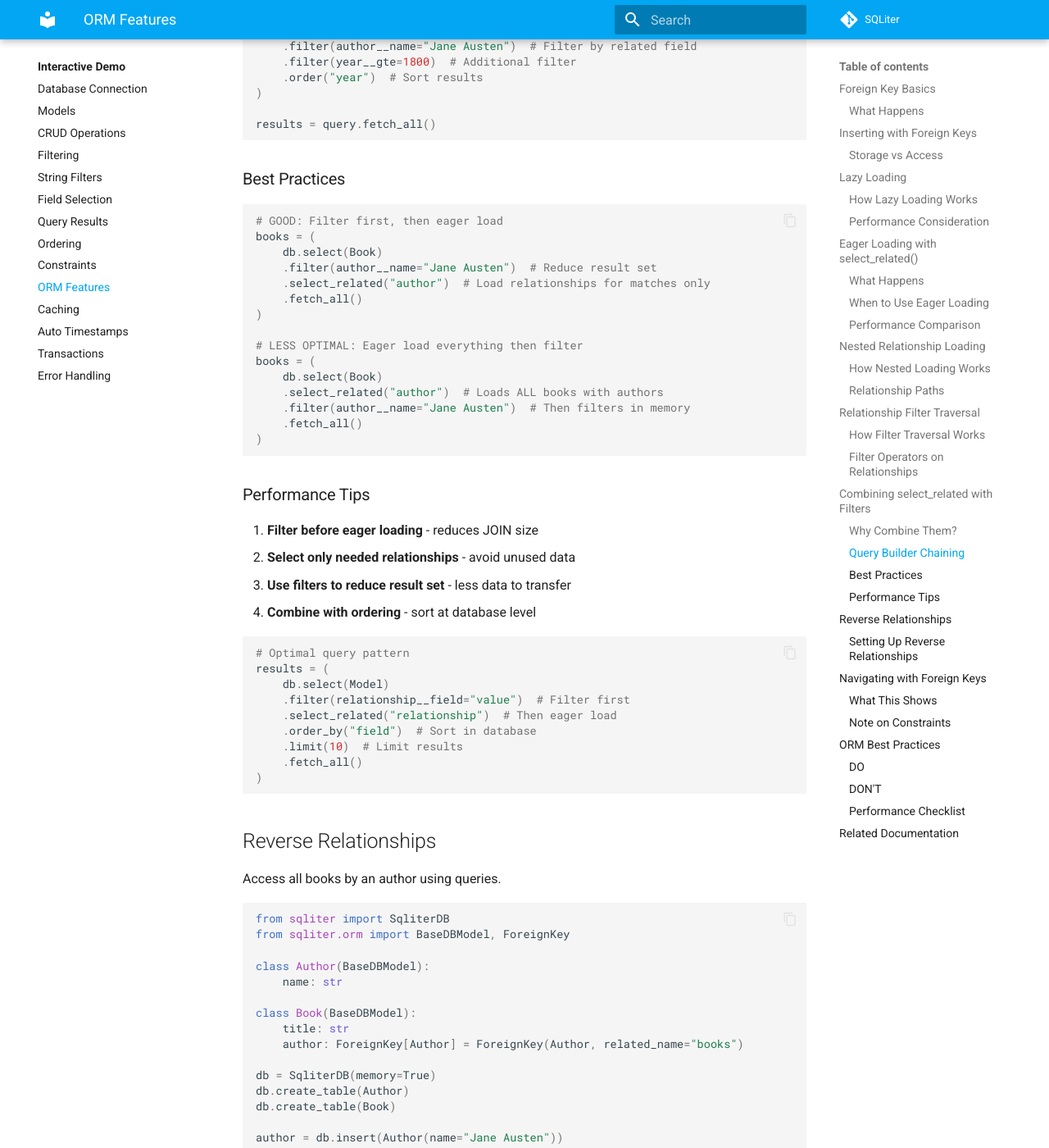
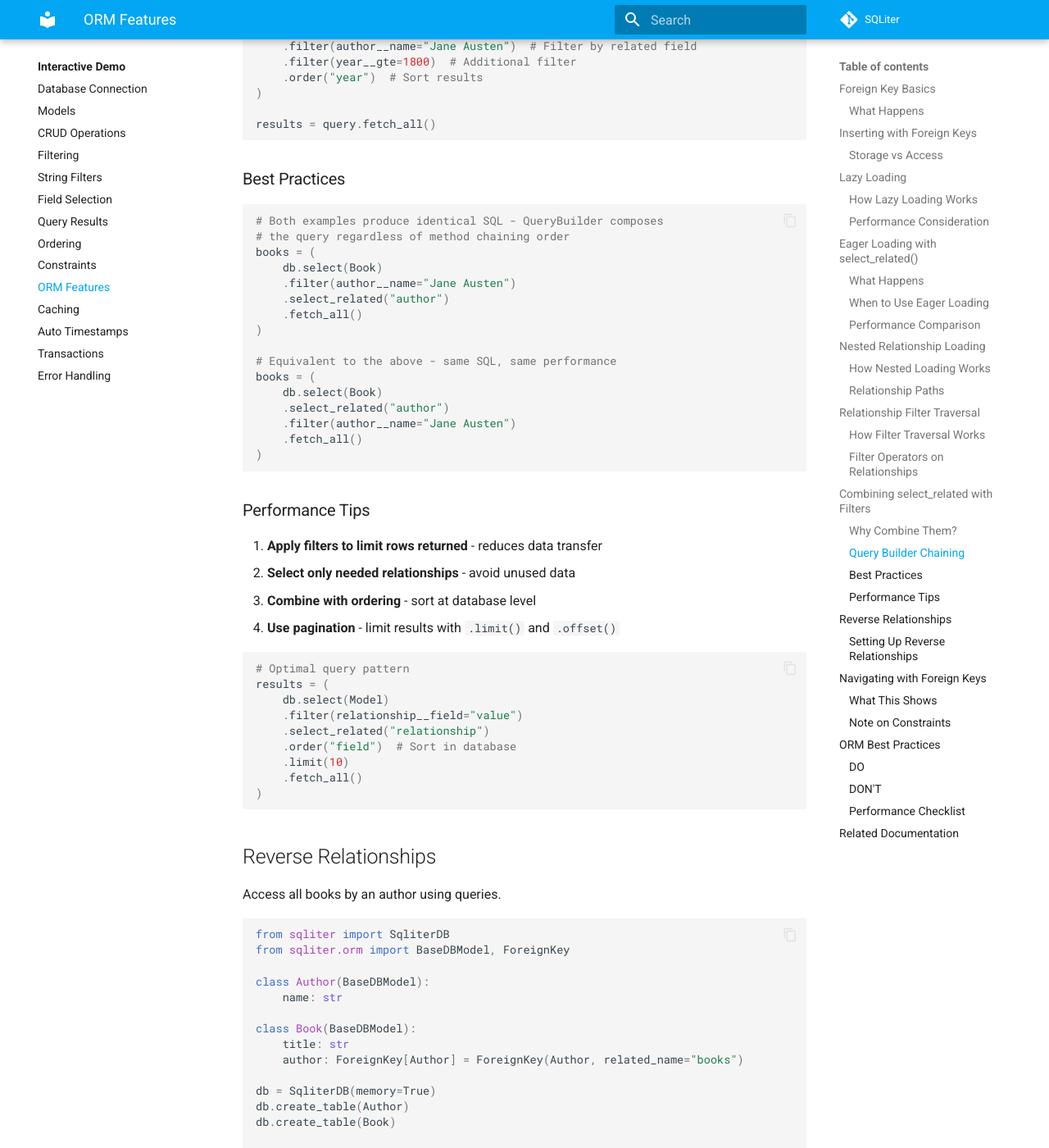
Before and after one commit to seapagan/sqliter-py, an MkDocs documentation site: the page built from docs/tui-demo/orm.md, in a window 1280 px wide and 1400 px high, scrolled down 8166 px. Shown: the whole window at 82% size. Built offline with MkDocs 1.6.1 and Material for MkDocs 9.7.7, drawn with Linux system fonts in a browser that asks for light colours; plug-ins that fetch from the network failed and are left out; comment, search, counter and statistics services are not loaded.

Commit message:
docs: fix QueryBuilder API and clarify SQL composition
- Replace .order_by() with .order() to match actual API
- Remove incorrect 'in-memory filtering' explanation
- Clarify that QueryBuilder composes SQL regardless of method order
- Update Performance Tips to not suggest chaining order matters

````diff
--- a/docs/tui-demo/orm.md
+++ b/docs/tui-demo/orm.md
@@ -409,38 +409,39 @@ results = query.fetch_all()
 ### Best Practices
 
 ```python
-# GOOD: Filter first, then eager load
+# Both examples produce identical SQL - QueryBuilder composes
+# the query regardless of method chaining order
 books = (
     db.select(Book)
-    .filter(author__name="Jane Austen")  # Reduce result set
-    .select_related("author")  # Load relationships for matches only
+    .filter(author__name="Jane Austen")
+    .select_related("author")
     .fetch_all()
 )
 
-# LESS OPTIMAL: Eager load everything then filter
+# Equivalent to the above - same SQL, same performance
 books = (
     db.select(Book)
-    .select_related("author")  # Loads ALL books with authors
-    .filter(author__name="Jane Austen")  # Then filters in memory
+    .select_related("author")
+    .filter(author__name="Jane Austen")
     .fetch_all()
 )
 ```
 
 ### Performance Tips
 
-1. **Filter before eager loading** - reduces JOIN size
+1. **Apply filters to limit rows returned** - reduces data transfer
 2. **Select only needed relationships** - avoid unused data
-3. **Use filters to reduce result set** - less data to transfer
-4. **Combine with ordering** - sort at database level
+3. **Combine with ordering** - sort at database level
+4. **Use pagination** - limit results with `.limit()` and `.offset()`
 
 ```python
 # Optimal query pattern
 results = (
     db.select(Model)
-    .filter(relationship__field="value")  # Filter first
-    .select_related("relationship")  # Then eager load
-    .order_by("field")  # Sort in database
-    .limit(10)  # Limit results
+    .filter(relationship__field="value")
+    .select_related("relationship")
+    .order("field")  # Sort in database
+    .limit(10)
     .fetch_all()
 )
 ```
````
